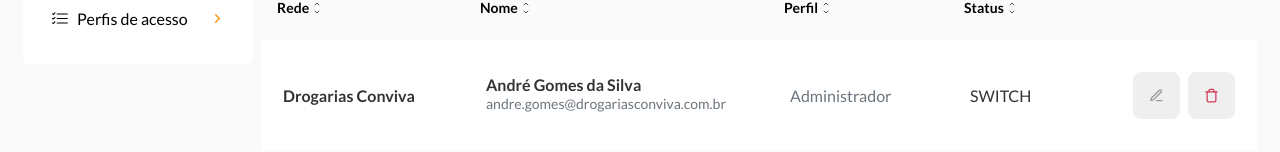
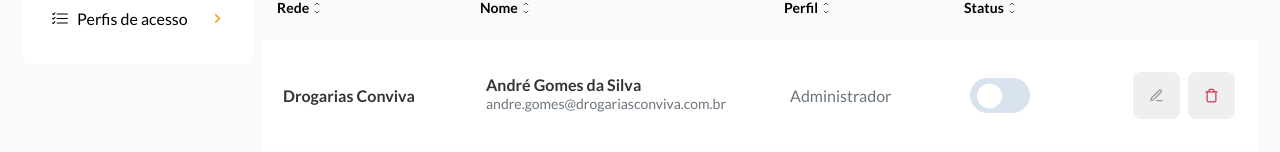
Before and after one commit to maxleon52/challenge-fcamara, a React (Create React App) app: page / in a window 1280 px wide. Shown: the part 218-370 px from the top of the page. Built offline with nearby package versions, Linux system fonts and the light colour scheme.

Commit message:
task: add Switch component

```diff
--- /dev/null
+++ b/src/components/Switch/index.tsx
@@ -0,0 +1,14 @@
+import { useState } from "react";
+import * as S from "./styles";
+
+function Switch() {
+  const [isChecked, setIsChecked] = useState(false);
+
+  return (
+    <S.Container isChecked={isChecked}>
+      <input type="checkbox" onClick={() => setIsChecked(!isChecked)} />
+    </S.Container>
+  );
+}
+
+export default Switch;
--- /dev/null
+++ b/src/components/Switch/styles.ts
@@ -0,0 +1,52 @@
+import styled from "styled-components";
+
+interface ContainerProps {
+  isChecked: boolean;
+}
+export const Container = styled.div<ContainerProps>`
+  width: 60px;
+  height: 35px;
+  background: ${({ isChecked }) => (isChecked ? "#F39200" : "#d9e2ef")};
+  border-radius: 50px;
+  position: relative;
+
+  input {
+    position: absolute;
+    width: 100%;
+    height: 100%;
+    cursor: pointer;
+    appearance: none;
+    -webkit-appearance: none;
+
+    /* fundo da bola */
+    ::before {
+      content: "";
+      position: absolute;
+      top: 50%;
+      left: 50%;
+      transform: translate(-50%, -50%);
+      width: 85%;
+      height: 78%;
+      background: ${({ isChecked }) => (isChecked ? "#F39200" : "#d9e2ef")};
+      border-radius: 50px;
+    }
+
+    /* bola */
+    ::after {
+      content: "";
+      position: absolute;
+      top: 50%;
+      transform: translate(7px, -50%);
+      width: 25px;
+      height: 25px;
+      background: #ffffff;
+      opacity: 1;
+      border-radius: 50px;
+      transition: all 0.4s;
+    }
+  }
+  input:checked::after {
+    transform: translate(118%, -50%);
+    opacity: 1;
+  }
+`;
--- a/src/pages/ScreenUsers/components/User/index.tsx
+++ b/src/pages/ScreenUsers/components/User/index.tsx
@@ -2,6 +2,7 @@
 import { FiChevronDown, FiChevronUp, FiEdit3, FiTrash } from "react-icons/fi";
 
 import Button from "../../../../components/Button";
+import Switch from "../../../../components/Switch";
 
 import * as S from "./styles";
 
@@ -50,7 +51,7 @@
             <p>Administrador</p>
 
             <S.Status>
-              <span>SWITCH</span>
+              <Switch />
               <S.WrapperButton>
                 <button>
                   <FiEdit3 size={15} color="#999999" />
--- a/src/pages/ScreenUsers/components/User/styles.ts
+++ b/src/pages/ScreenUsers/components/User/styles.ts
@@ -144,5 +144,11 @@
     border-radius: 8px;
     padding: 16px;
     border: none;
+    :hover {
+      > svg {
+        transition: all 0.2s;
+        transform: translateY(-4px);
+      }
+    }
   }
 `;
```
